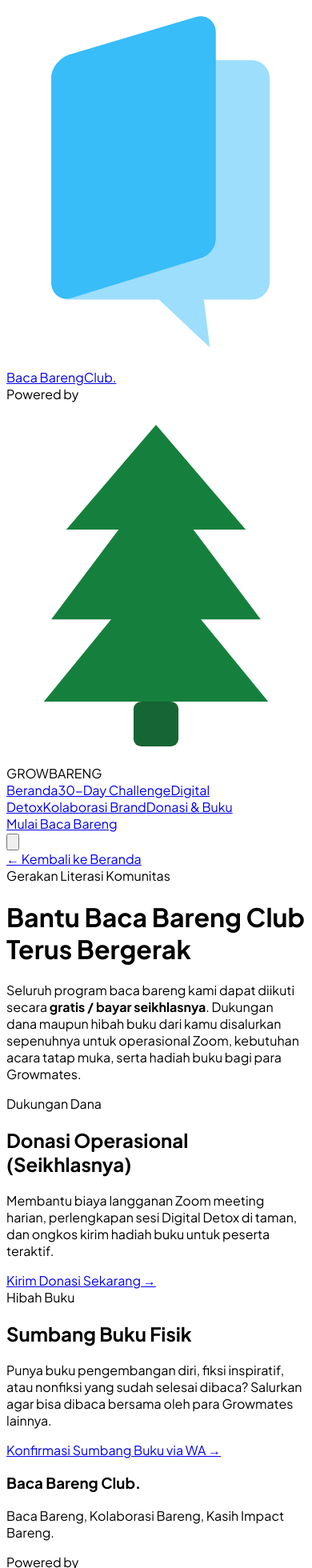
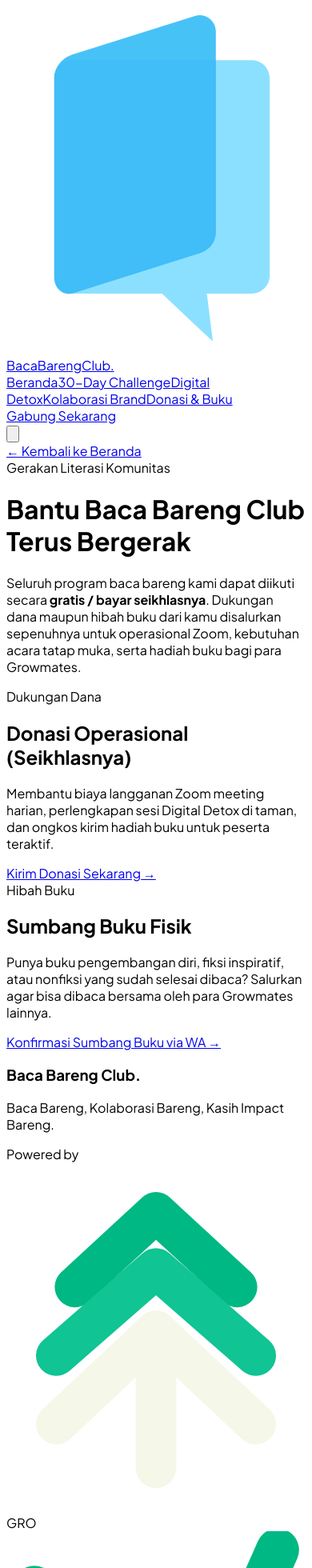
Before and after one commit to LEANDER230/Baca-Bareng-Club, a Next.js app: page /donasi in a window 390 px wide. Shown: the top 1960 px of the page at 80% size. Built offline with nearby package versions, Linux system fonts and the light colour scheme.

Commit message:
Refactor Navbar component and update logos

```diff
--- a/app/components/Navbar.tsx
+++ b/app/components/Navbar.tsx
@@ -2,54 +2,115 @@
 import React, { useState } from "react";
 import Link from "next/link";
 
-// Logo Resmi Baca Bareng Club (Buku Terbuka + Gelembung Chat Biru Langit)
-export function BacaBarengLogo({ className = "w-9 h-9" }: { className?: string }) {
+// Logo Resmi Baca Bareng Club. (Persis sesuai referensi: ikon biru langit + teks 3 baris hitam)
+export function BacaBarengLogo({ size = "md" }: { size?: "sm" | "md" | "lg" }) {
+  const iconSize =
+    size === "sm" ? "w-8 h-9" : size === "lg" ? "w-14 h-16" : "w-10 h-11";
+  const textSize =
+    size === "sm"
+      ? "text-[13px] leading-[1.08]"
+      : size === "lg"
+      ? "text-2xl leading-[1.05]"
+      : "text-[15px] leading-[1.06]";
+
   return (
+    <div className="inline-flex items-center gap-2.5 select-none">
       <svg
-      viewBox="0 0 100 120"
+        viewBox="0 0 100 116"
         fill="none"
         xmlns="http://www.w3.org/2000/svg"
-      className={className}
+        className={`${iconSize} shrink-0`}
       >
+        {/* Bagian Kanan / Speech Bubble Biru Muda */}
         <path
-        d="M15 24C15 20.6863 17.6863 18 21 18H82C85.3137 18 88 20.6863 88 24V92C88 95.3137 85.3137 98 82 98H66L68 114L51 98H21C17.6863 98 15 95.3137 15 92V24Z"
-        fill="#7DD3FC"
-        fillOpacity="0.75"
+          d="M16 24C16 20.6863 18.6863 18 22 18H82C85.3137 18 88 20.6863 88 24V90C88 93.3137 85.3137 96 82 96H67L69 112L52 96H22C18.6863 96 16 93.3137 16 90V24Z"
+          fill="#8CE0FF"
         />
+        {/* Bagian Kiri / Halaman Buku Biru Cerah */}
         <path
-        d="M15 24C15 20.5 17.5 17.5 20.8 16.2L63.5 3.5C66.8 2.5 70 5 70 8.5V77.5C70 80.5 68 83.2 65.1 84.1L21.5 97.5C18 98.5 15 95.9 15 92.3V24Z"
-        fill="#38BDF8"
+          d="M16 24C16 20.4 18.5 17.3 22 16.1L63 3.2C66.5 2.1 70 4.7 70 8.4V75.5C70 78.7 67.9 81.5 64.8 82.4L22.5 95.8C18.9 96.9 16 94.2 16 90.5V24Z"
+          fill="#47C2F7"
+        />
+        {/* Area Overlap Tengah */}
+        <path
+          d="M16 24C16 20.6863 18.6863 18 22 18H70V75.5C70 78.7 67.9 81.5 64.8 82.4L22.5 95.8C18.9 96.9 16 94.2 16 90.5V24Z"
+          fill="#3BB7F5"
+          fillOpacity="0.45"
         />
       </svg>
+
+      <div className={`font-extrabold tracking-tight text-slate-900 ${textSize}`}>
+        <span className="block">Baca</span>
+        <span className="block">Bareng</span>
+        <span className="block">Club.</span>
+      </div>
+    </div>
   );
 }
 
-// Logo Resmi Grow Bareng (Ikon Pohon Pinus Hijau + Teks GROW BARENG)
-export function GrowBarengLogo({ darkText = true }: { darkText?: boolean }) {
+// Logo Resmi Grow Bareng (Ikon Chevron Hijau + Panah Putih + Huruf W Grafik Naik)
+export function GrowBarengLogo() {
   return (
-    <div className="inline-flex items-center gap-2">
+    <div className="inline-flex items-center gap-3 select-none">
+      {/* Ikon Pohon / Panah Bertumpuk */}
       <svg
-        viewBox="0 0 40 48"
+        viewBox="0 0 48 56"
         fill="none"
         xmlns="http://www.w3.org/2000/svg"
-        className="w-6 h-7 shrink-0"
+        className="w-8 h-9 shrink-0"
       >
-        <path d="M20 3L8 17H15L6 29H14L5 40H35L26 29H34L25 17H32L20 3Z" fill="#15803D" />
-        <rect x="17" y="40" width="6" height="6" rx="1" fill="#166534" />
+        {/* Chevron Paling Atas (Hijau Emerald) */}
+        <path
+          d="M11 20L24 8L37 20"
+          stroke="#00B884"
+          strokeWidth="6.5"
+          strokeLinecap="round"
+          strokeLinejoin="round"
+        />
+        {/* Chevron Tengah (Hijau Tosca Cerah) */}
+        <path
+          d="M8 31L24 17L40 31"
+          stroke="#10C493"
+          strokeWidth="6.5"
+          strokeLinecap="round"
+          strokeLinejoin="round"
+        />
+        {/* Panah Bawah (Putih Gading) */}
+        <path
+          d="M8 42L24 27L40 42"
+          stroke="#F5F7E8"
+          strokeWidth="6.5"
+          strokeLinecap="round"
+          strokeLinejoin="round"
+        />
+        <path
+          d="M24 29V49"
+          stroke="#F5F7E8"
+          strokeWidth="6.5"
+          strokeLinecap="round"
+        />
       </svg>
-      <div className="leading-none text-left">
-        <span
-          className={`block font-black text-xs tracking-wider uppercase ${
-            darkText ? "text-emerald-800" : "text-emerald-400"
-          }`}
+
+      {/* Tipografi GROW BARENG */}
+      <div className="leading-none">
+        <div className="flex items-end font-black text-xl tracking-wide text-[#00B884]">
+          <span>GRO</span>
+          <svg
+            viewBox="0 0 32 24"
+            fill="none"
+            xmlns="http://www.w3.org/2000/svg"
+            className="w-7 h-6 -ml-0.5 mb-[1px]"
           >
-          GROW
-        </span>
-        <span
-          className={`block font-bold text-[10px] tracking-widest uppercase ${
-            darkText ? "text-slate-600" : "text-slate-300"
-          }`}
-        >
+            <path
+              d="M3 6L8.5 19L15 8L21.5 19L29 2"
+              stroke="#00B884"
+              strokeWidth="4.6"
+              strokeLinecap="round"
+              strokeLinejoin="round"
+            />
+          </svg>
+        </div>
+        <span className="block text-[9.5px] font-bold tracking-[0.34em] text-[#F5F7E8] mt-1">
           BARENG
         </span>
       </div>
@@ -61,32 +122,15 @@ export default function Navbar() {
   const [menuOpen, setMenuOpen] = useState(false);
 
   return (
-    <header className="sticky top-0 z-50 bg-white/95 backdrop-blur-md border-b border-sky-100">
-      <div className="max-w-6xl mx-auto px-5 py-3.5 flex items-center justify-between">
-        {/* LOGO BACA BARENG + POWERED BY GROW BARENG */}
-        <div className="flex items-center gap-4">
-          <Link href="/" className="flex items-center gap-2.5 group">
-            <BacaBarengLogo className="w-8 h-9 transition-transform group-hover:scale-105" />
-            <div className="leading-none">
-              <span className="block font-extrabold text-base sm:text-lg text-slate-900 tracking-tight">
-                Baca Bareng
-              </span>
-              <span className="block font-extrabold text-base sm:text-lg text-sky-500 tracking-tight">
-                Club.
-              </span>
-            </div>
+    <header className="sticky top-0 z-50 bg-white/90 backdrop-blur-md border-b border-slate-100">
+      <div className="max-w-6xl mx-auto px-6 py-4 flex items-center justify-between">
+        {/* LOGO BACA BARENG CLUB (BERSIH & FOKUS) */}
+        <Link href="/" className="hover:opacity-90 transition">
+          <BacaBarengLogo size="md" />
         </Link>
 
-          <div className="hidden sm:flex items-center gap-2 pl-4 border-l border-slate-200">
-            <span className="text-[10px] font-semibold uppercase tracking-wider text-slate-400">
-              Powered by
-            </span>
-            <GrowBarengLogo darkText={true} />
-          </div>
-        </div>
-
-        {/* MENU DESKTOP */}
-        <nav className="hidden lg:flex items-center gap-7 text-sm font-semibold text-slate-600">
+        {/* NAVIGASI RAPI */}
+        <nav className="hidden md:flex items-center gap-8 text-[15px] font-semibold text-slate-600">
           <Link href="/" className="hover:text-sky-500 transition">
             Beranda
           </Link>
@@ -104,20 +148,20 @@ export default function Navbar() {
           </Link>
         </nav>
 
-        {/* TOMBOL KANAN */}
-        <div className="hidden lg:flex items-center gap-3">
+        {/* TOMBOL AKSI UTAMA */}
+        <div className="hidden md:block">
           <Link
             href="/30-day-challenge"
-            className="bg-sky-500 hover:bg-sky-600 text-white text-sm font-bold px-5 py-2.5 rounded-full shadow-sm shadow-sky-200 transition"
+            className="bg-sky-500 hover:bg-sky-600 text-white text-sm font-bold px-6 py-2.5 rounded-full shadow-sm transition"
           >
-            Mulai Baca Bareng
+            Gabung Sekarang
           </Link>
         </div>
 
         {/* TOMBOL MENU HP */}
         <button
           onClick={() => setMenuOpen(!menuOpen)}
-          className="lg:hidden p-2 rounded-lg text-slate-700 hover:bg-sky-50"
+          className="md:hidden p-2 rounded-xl text-slate-700 hover:bg-slate-100"
           aria-label="Menu"
         >
           <svg className="w-6 h-6" fill="none" stroke="currentColor" viewBox="0 0 24 24">
@@ -130,29 +174,23 @@ export default function Navbar() {
         </button>
       </div>
 
-      {/* DROPDOWN MENU HP */}
+      {/* MENU DROPDOWN HP */}
       {menuOpen && (
-        <div className="lg:hidden bg-white border-b border-sky-100 px-5 py-4 space-y-3 text-sm font-semibold text-slate-700">
-          <div className="pb-3 mb-2 border-b border-slate-100 flex items-center gap-2">
-            <span className="text-[10px] font-semibold uppercase tracking-wider text-slate-400">
-              Powered by
-            </span>
-            <GrowBarengLogo darkText={true} />
-          </div>
+        <div className="md:hidden bg-white border-b border-slate-100 px-6 py-5 space-y-3 text-sm font-semibold text-slate-700">
           <Link href="/" onClick={() => setMenuOpen(false)} className="block py-1.5 hover:text-sky-500">
             Beranda
           </Link>
           <Link href="/30-day-challenge" onClick={() => setMenuOpen(false)} className="block py-1.5 hover:text-sky-500">
-            30-Day Challenge (Online)
+            30-Day Challenge
           </Link>
           <Link href="/digital-detox" onClick={() => setMenuOpen(false)} className="block py-1.5 hover:text-sky-500">
-            Digital Detox (Offline)
+            Digital Detox
           </Link>
           <Link href="/kolaborasi" onClick={() => setMenuOpen(false)} className="block py-1.5 hover:text-sky-500">
             Kolaborasi Brand
           </Link>
           <Link href="/donasi" onClick={() => setMenuOpen(false)} className="block py-1.5 hover:text-sky-500">
-            Donasi &amp; Sumbang Buku
+            Donasi &amp; Buku
           </Link>
         </div>
       )}
```
Lines whose indentation alone changed are shown as unchanged.
